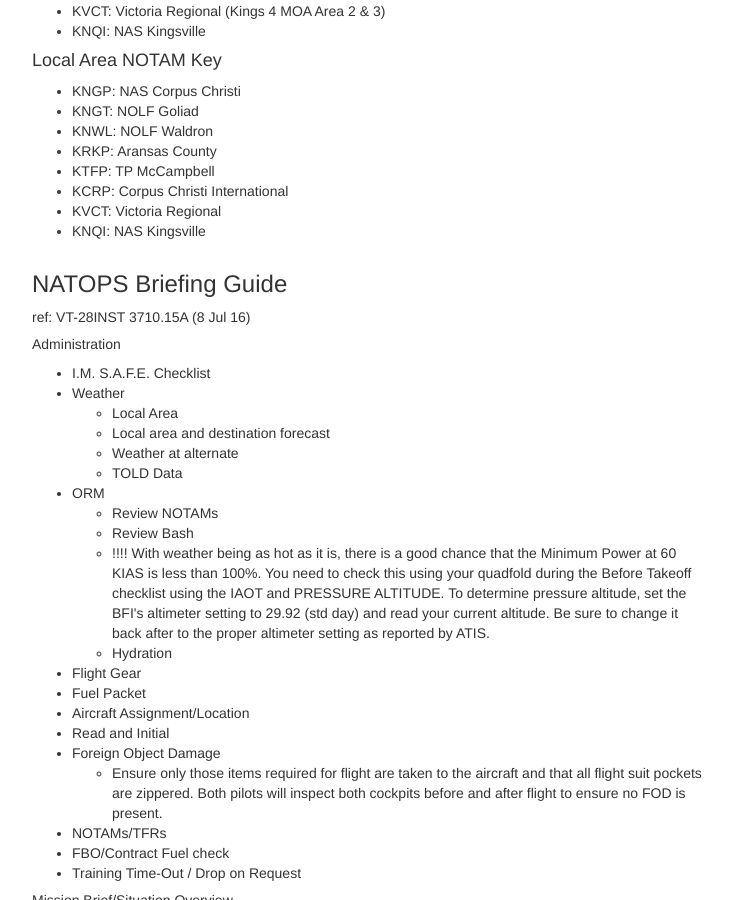
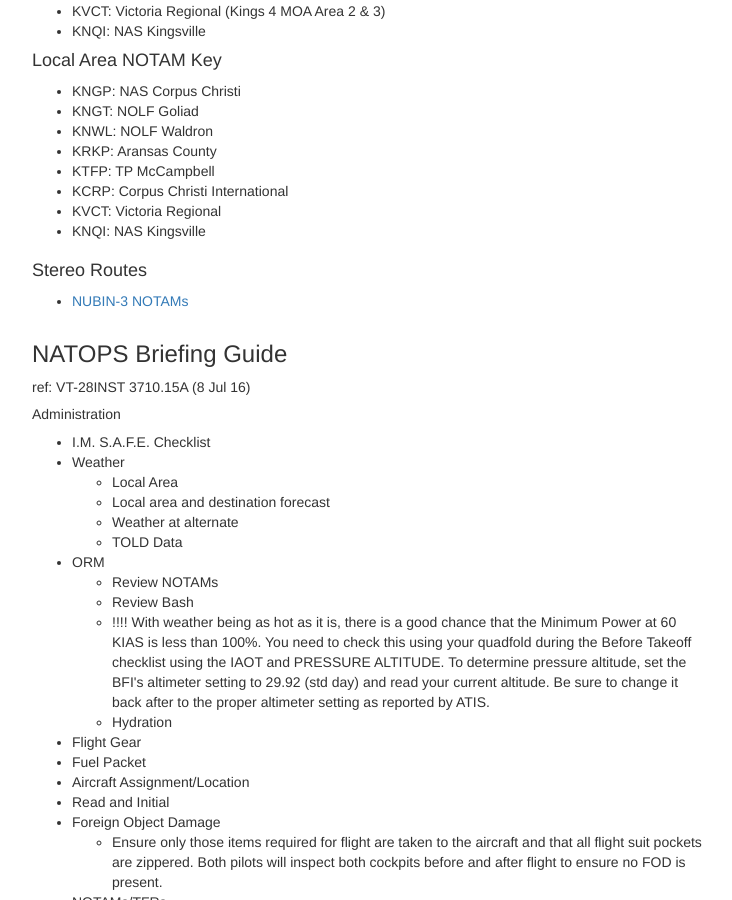
Before and after one commit to courserules/courserules.github.io, a Jekyll site: the page built from brief.html, in a window 1280 px wide and 900 px high, scrolled down 545 px. Shown: the whole window, without its empty margins (23-755 px from the left). Built offline with Jekyll 4.4.1, drawn with Linux system fonts in a browser that asks for light colours.

Commit message:
Added stereo route section

```diff
--- a/brief.html
+++ b/brief.html
@@ -45,6 +45,14 @@ permalink: /brief/
 				<li>KVCT: Victoria Regional</li>
 				<li>KNQI: NAS Kingsville</li>
 			</ul>
+		</div><!-- /span -->
+
+		<div class="col-xs-12 col-md-7">
+			<h4>Stereo Routes</h4>
+			<ul>
+				<li><a href="https://www.notams.faa.gov/dinsQueryWeb/queryRetrievalMapAction.do?method=displayByICAOs&reportType=RAW&formatType=DOMESTIC&retrieveLocId=kngp+kcrp+kpsx+kvct&actionType=notamRetrievalByICAOs" target="_blank">NUBIN-3 NOTAMs</a></li>
+			</ul>
+
 		</div><!-- /span -->
 
 		<div class="col-xs-12 col-md-7">
```
